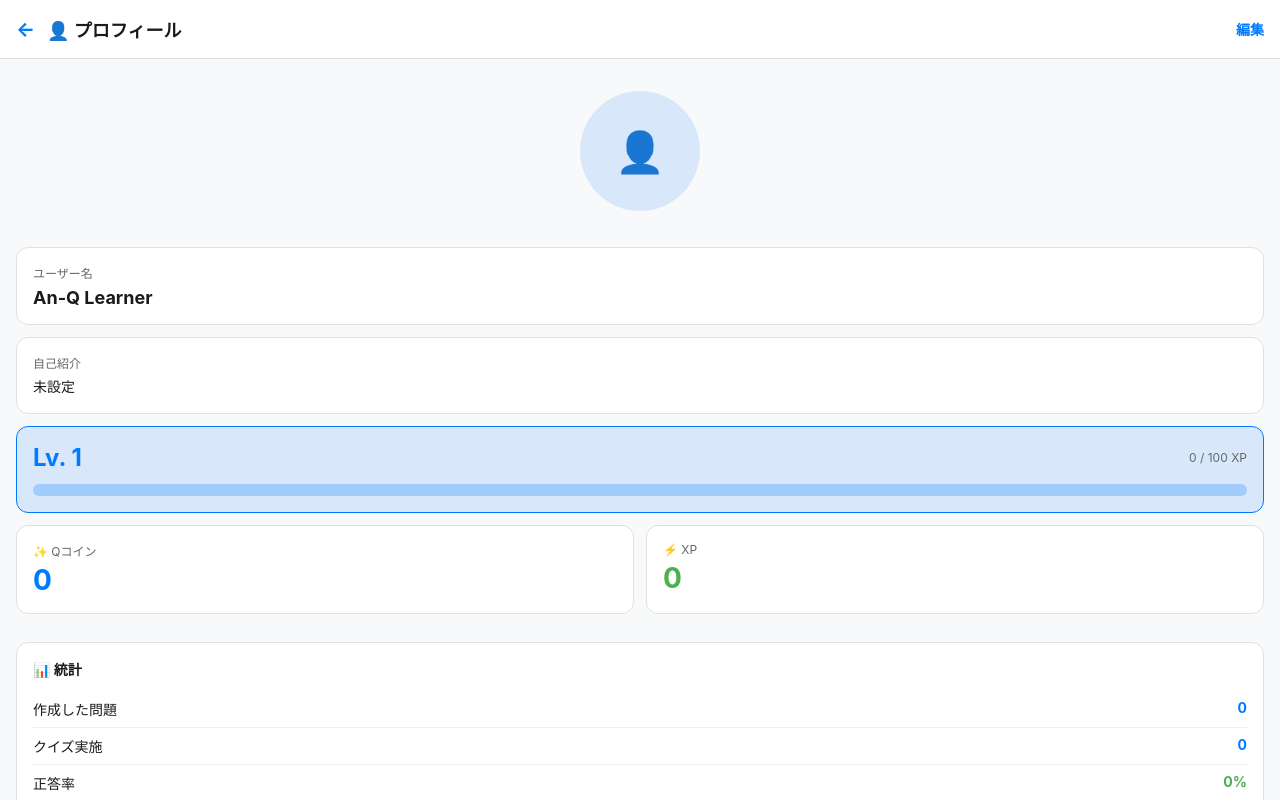
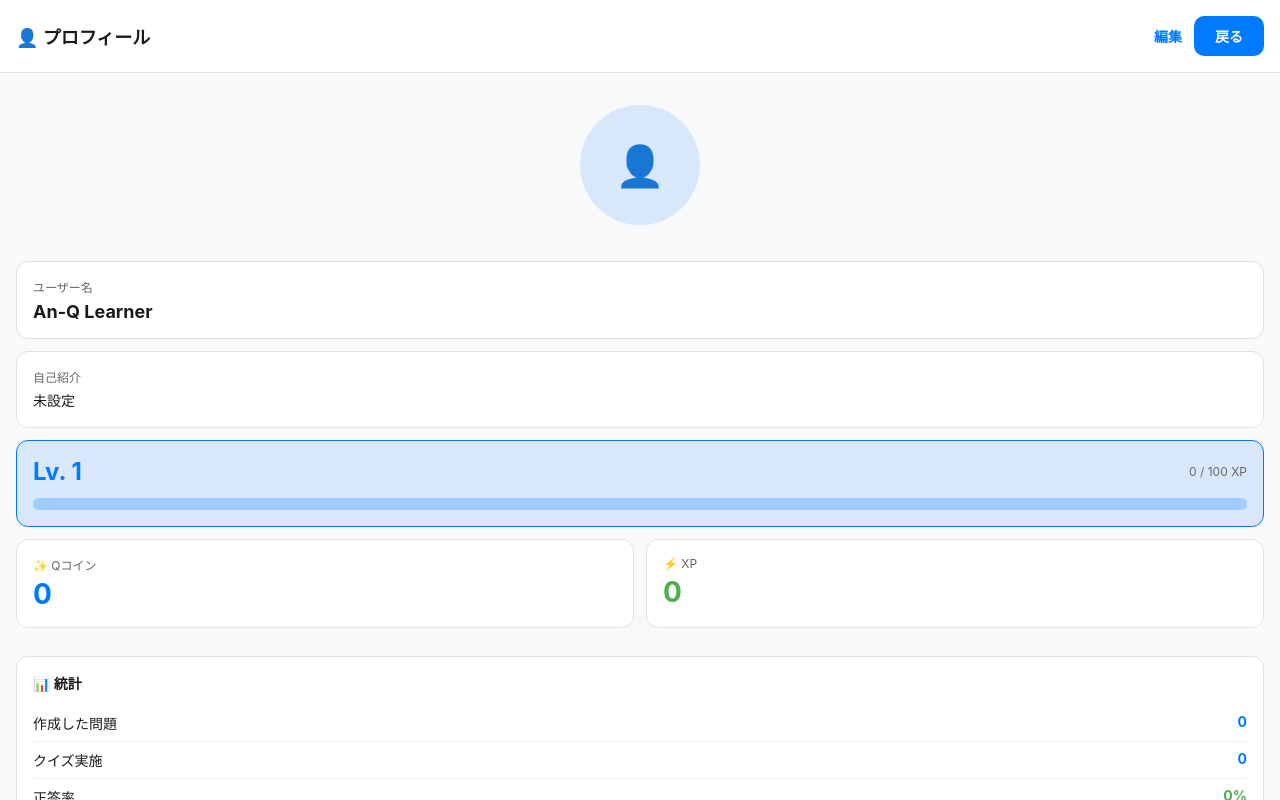
Before and after one commit to Taito-create/An-Q, a React (Vite) app: page /profile in a window 1280 px wide. Built offline with nearby package versions, Linux system fonts and the light colour scheme.

Commit message:
fix: index.tsx styles.content に backgroundColor: transparent を追加

```diff
--- a/app/browse.tsx
+++ b/app/browse.tsx
@@ -261,10 +261,10 @@ export default function BrowseQuestionsScreen() {
           {t.manageQuestions}
         </Text>
         <TouchableOpacity
-          style={[styles.closeButton, { backgroundColor: colors.primary, borderRadius: isCyberpunk ? 0 : 8 }]}
+          style={{ paddingVertical: 10, paddingHorizontal: 14, backgroundColor: colors.primary, borderRadius: isCyberpunk ? 0 : 10, alignItems: 'center', justifyContent: 'center', minWidth: 70 }}
           onPress={() => { SoundManager.play('decide'); navigate('/'); }}
         >
-          <Text style={[styles.closeButtonText, { color: onPrimary }]}>
+          <Text style={{ color: onPrimary, fontWeight: '700', fontSize: 14 }}>
             {locale === 'ja' ? '戻る' : 'Back'}
           </Text>
         </TouchableOpacity>
@@ -742,12 +742,10 @@ export default function BrowseQuestionsScreen() {
 }
 
 const styles = StyleSheet.create({
-  container: { flex: 1, padding: 20, paddingTop: 60 },
+  container: { flex: 1 },
   header: { flexDirection: 'row', justifyContent: 'space-between', alignItems: 'center', paddingHorizontal: 16, paddingVertical: 12, borderBottomWidth: 1 },
   headerTitle: { fontSize: 20, fontWeight: 'bold' },
   toolbarRow: { flexDirection: 'row', alignItems: 'center', gap: 8, marginBottom: 12, paddingHorizontal: 16 },
-  closeButton: { paddingHorizontal: 16, paddingVertical: 8, alignItems: 'center', justifyContent: 'center', minWidth: 70 },
-  closeButtonText: { color: '#fff', fontSize: 14, fontWeight: 'bold' },
   title: { fontSize: 20, fontWeight: 'bold', textAlign: 'center' },
   card: { backgroundColor: '#FFF', padding: 15, borderRadius: 12, marginBottom: 12, elevation: 2 },
   cardHeader: { flexDirection: 'row', justifyContent: 'space-between', alignItems: 'center', paddingVertical: 10 },
--- a/app/inbox.tsx
+++ b/app/inbox.tsx
@@ -220,13 +220,13 @@ export default function InboxScreen() {
         </Text>
 
         <TouchableOpacity
-          style={[styles.closeButton, { backgroundColor: colors.primary, borderRadius: isCyberpunk ? 0 : 8 }]}
+          style={{ paddingVertical: 10, paddingHorizontal: 14, backgroundColor: colors.primary, borderRadius: isCyberpunk ? 0 : 10, alignItems: 'center', justifyContent: 'center', minWidth: 70 }}
           onPress={() => {
             SoundManager.play('decide');
             navigate('/');
           }}
         >
-          <Text style={[styles.closeButtonText, { color: onPrimary }]}>
+          <Text style={{ color: onPrimary, fontWeight: '700', fontSize: 14 }}>
             {locale === 'ja' ? '戻る' : 'Back'}
           </Text>
         </TouchableOpacity>
@@ -425,18 +425,6 @@ export default function InboxScreen() {
 
 const styles = StyleSheet.create({
   container: { flex: 1 },
-  closeButton: {
-    paddingHorizontal: 16,
-    paddingVertical: 8,
-    borderRadius: 8,
-    alignItems: 'center',
-    justifyContent: 'center',
-    minWidth: 70,
-  },
-  closeButtonText: {
-    fontSize: 14,
-    fontWeight: 'bold',
-  },
   duplicateWarning: {
     marginTop: 8,
     padding: 6,
--- a/app/mission.tsx
+++ b/app/mission.tsx
@@ -185,6 +185,4 @@ const styles = StyleSheet.create({
   claimButton: { padding: 10, borderRadius: 8, alignItems: 'center' },
   claimButtonText: { color: '#fff', fontWeight: 'bold' },
   claimedText: { textAlign: 'center', paddingVertical: 6 },
-  backButton: { margin: 16, padding: 14, borderRadius: 12, alignItems: 'center' },
-  backButtonText: { fontWeight: 'bold' },
 });
--- a/app/profile.tsx
+++ b/app/profile.tsx
@@ -27,7 +27,7 @@ interface UserProfile {
 
 export default function ProfileScreen() {
   const navigate = useNavigate();
-  const { colors, onPrimary } = useTheme();
+  const { colors, onPrimary, isCyberpunk } = useTheme();
   const locale = useLocale();
   const t = translations[locale];
 
@@ -139,22 +139,25 @@ export default function ProfileScreen() {
 
   return (
     <View style={[styles.container, { backgroundColor: colors.background }]}>
-      <View style={[styles.header, { backgroundColor: colors.card, borderBottomColor: colors.border }]}>
-        <TouchableOpacity onPress={() => { SoundManager.play('decide'); navigate('/'); }}>
-          <Text style={[styles.backBtn, { color: colors.primary }]}>←</Text>
-        </TouchableOpacity>
+      <View style={[styles.header, { backgroundColor: colors.card, borderBottomColor: colors.border, flexDirection: 'row', justifyContent: 'space-between', alignItems: 'center' }]}>
         <Text style={[styles.title, { color: colors.text }]}>👤 {t.profile || 'Profile'}</Text>
-        <TouchableOpacity onPress={() => {
-          if (isEditing) {
-            saveProfile();
-          } else {
-            setIsEditing(true);
-          }
-        }}>
-          <Text style={[{ color: colors.primary, fontSize: 14, fontWeight: '700' }]}>
-            {isEditing ? (locale === 'ja' ? '保存' : 'Save') : (locale === 'ja' ? '編集' : 'Edit')}
-          </Text>
-        </TouchableOpacity>
+        <View style={{ flexDirection: 'row', alignItems: 'center', gap: 12 }}>
+          <TouchableOpacity onPress={() => {
+            if (isEditing) { saveProfile(); } else { setIsEditing(true); }
+          }}>
+            <Text style={{ color: colors.primary, fontSize: 14, fontWeight: '700' }}>
+              {isEditing ? (locale === 'ja' ? '保存' : 'Save') : (locale === 'ja' ? '編集' : 'Edit')}
+            </Text>
+          </TouchableOpacity>
+          <TouchableOpacity
+            style={{ paddingVertical: 10, paddingHorizontal: 14, backgroundColor: colors.primary, borderRadius: isCyberpunk ? 0 : 10, alignItems: 'center', justifyContent: 'center', minWidth: 70 }}
+            onPress={() => { SoundManager.play('decide'); navigate('/'); }}
+          >
+            <Text style={{ color: onPrimary, fontWeight: '700', fontSize: 14 }}>
+              {locale === 'ja' ? '戻る' : 'Back'}
+            </Text>
+          </TouchableOpacity>
+        </View>
       </View>
 
       <ScrollView style={styles.content}>
@@ -289,7 +292,6 @@ export default function ProfileScreen() {
 const styles = StyleSheet.create({
   container: { flex: 1 },
   header: { padding: 16, flexDirection: 'row', alignItems: 'center', gap: 12, borderBottomWidth: 1 },
-  backBtn: { fontSize: 20, fontWeight: 'bold' },
   title: { fontSize: 18, fontWeight: '700', flex: 1 },
   content: { padding: 16, flex: 1 },
   card: { borderRadius: 12, padding: 16, marginBottom: 12, borderWidth: 1 },
```
